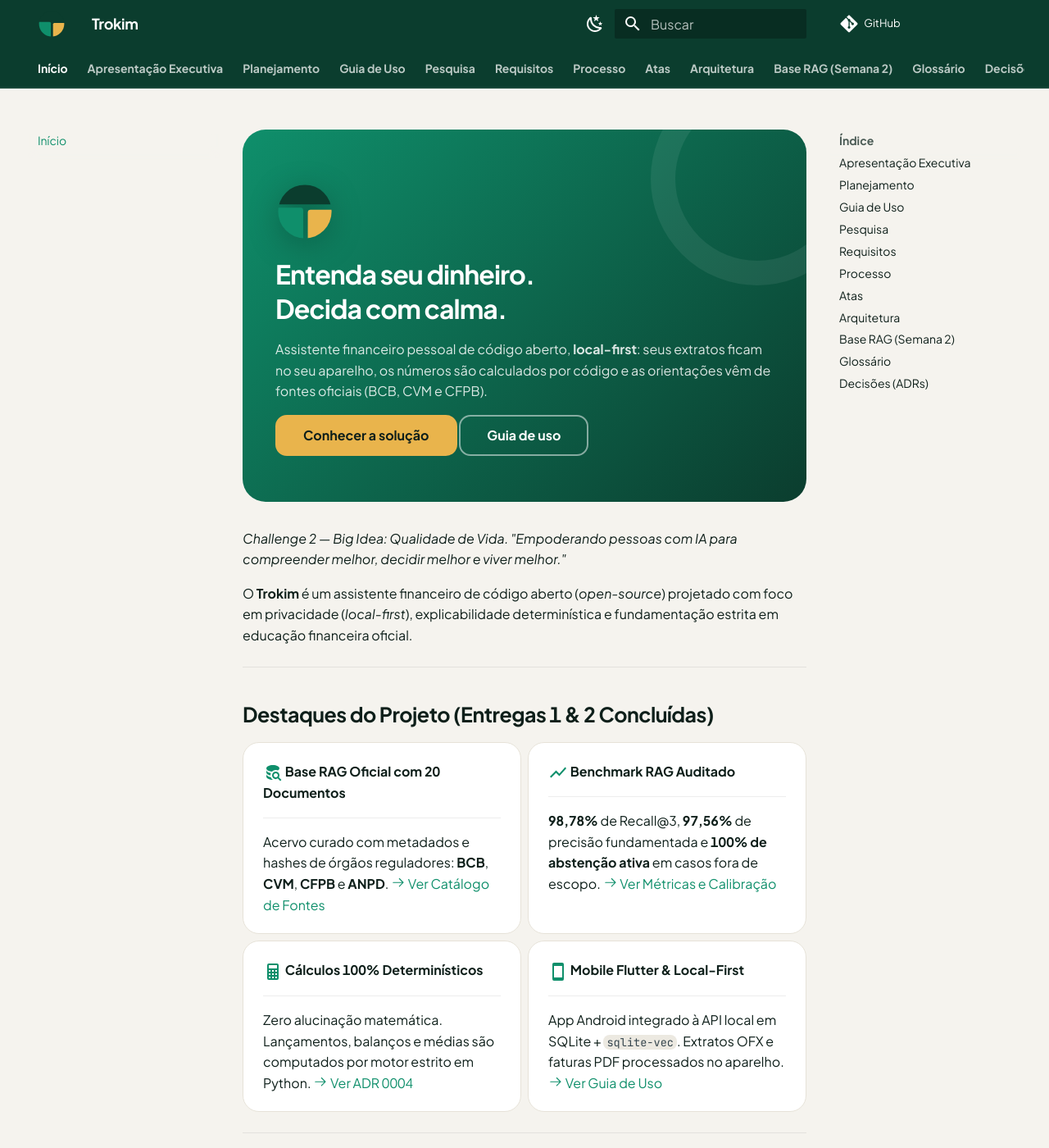
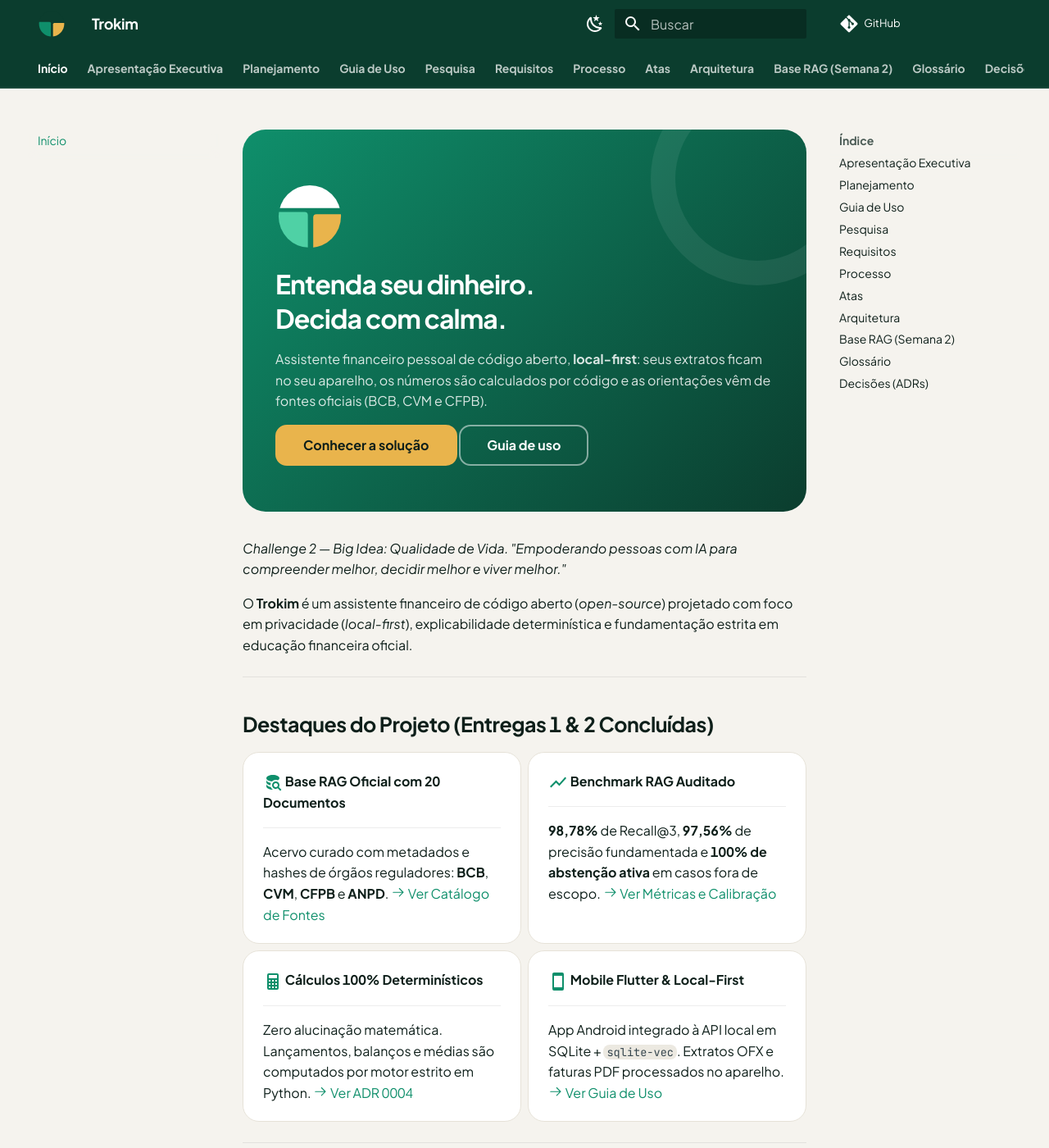
Before and after one commit to moonshinerd/trokim, an MkDocs documentation site: the page built from docs/index.md, in a window 1280 px wide and 1400 px high. Shown: the whole window at 82% size. Built offline with MkDocs 1.6.1 and Material for MkDocs 9.7.7, drawn with Linux system fonts in a browser that asks for light colours; comment, search, counter and statistics services are not loaded.

Commit message:
docs: aplicar nova logo animada no hero e apoio no cabecalho escuro

```diff
--- a/docs/index.md
+++ b/docs/index.md
@@ -4,7 +4,7 @@ title: Trokim — Assistente Financeiro Pessoal com IA
 
 <div class="tk-hero" markdown>
 
-<img src="assets/logo.svg" alt="Logo do Trokim" width="72" height="72">
+<img src="assets/logo-hero.svg" alt="Logo do Trokim" width="84" height="84">
 
 # Entenda seu dinheiro. Decida com calma.
 
--- a/docs/stylesheets/extra.css
+++ b/docs/stylesheets/extra.css
@@ -271,9 +271,16 @@ a, .md-nav__link, .md-tabs__link { transition-property: color, opacity; transiti
   border: 30px solid rgba(255, 255, 255, 0.07);
   pointer-events: none;
 }
-.md-typeset .tk-hero img { display: block; margin-bottom: 1rem; filter: drop-shadow(0 8px 18px rgba(0,0,0,.25)); }
+.md-typeset .tk-hero img { display: block; margin-bottom: 1rem; }
 .md-typeset .tk-hero h1 { color: #fff; margin: 0 0 0.6rem; max-width: 18ch; }
 .md-typeset .tk-hero p { max-width: 52ch; color: rgba(255, 255, 255, 0.85); }
 .md-typeset .tk-hero a:not(.md-button) { color: var(--tk-coin); }
 .md-typeset .tk-hero .md-button { color: #fff; border-color: rgba(255, 255, 255, 0.5); }
 .md-typeset .tk-hero .md-button--primary { background: var(--tk-coin); border-color: var(--tk-coin); color: var(--tk-ink); }
+
+/* Logo no cabeçalho escuro: apoio claro para a peça verde-escura. */
+[data-md-color-scheme="slate"] .md-header__button.md-logo img {
+  background: var(--tk-paper);
+  border-radius: 50%;
+  padding: 2px;
+}
```
